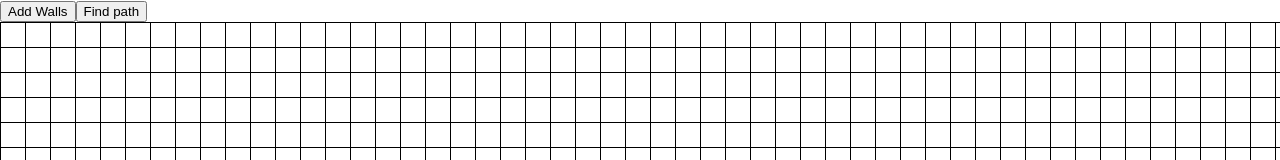
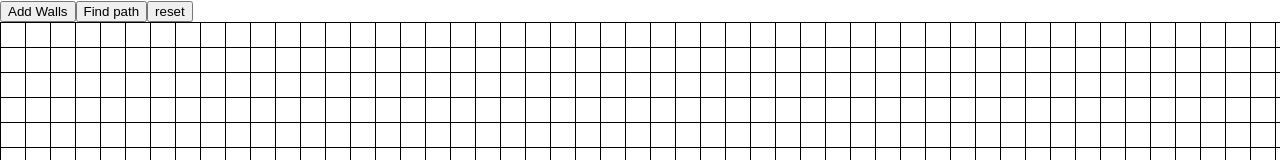
Before and after one commit to Idruk/pathFinding, a React (Create React App) app: page / in a window 1280 px wide. Shown: the top 160 px of the page. Built offline with nearby package versions, Linux system fonts and the light colour scheme; the HTML template or start-up script is replaced by a standard one.

Commit message:
add reset button

```diff
--- a/src/component/table.js
+++ b/src/component/table.js
@@ -126,6 +126,7 @@ function Table() {
         <div>
             <button type="button" onClick={pulWalls}>Add Walls</button>
             <button type="button" onClick={findPath} >Find path</button>
+            <button type="button" onClick={createCellTab} >reset</button>
             <div style={{position: "absolute"}}>
                 {
                     tab.map((item, index) => {
```
